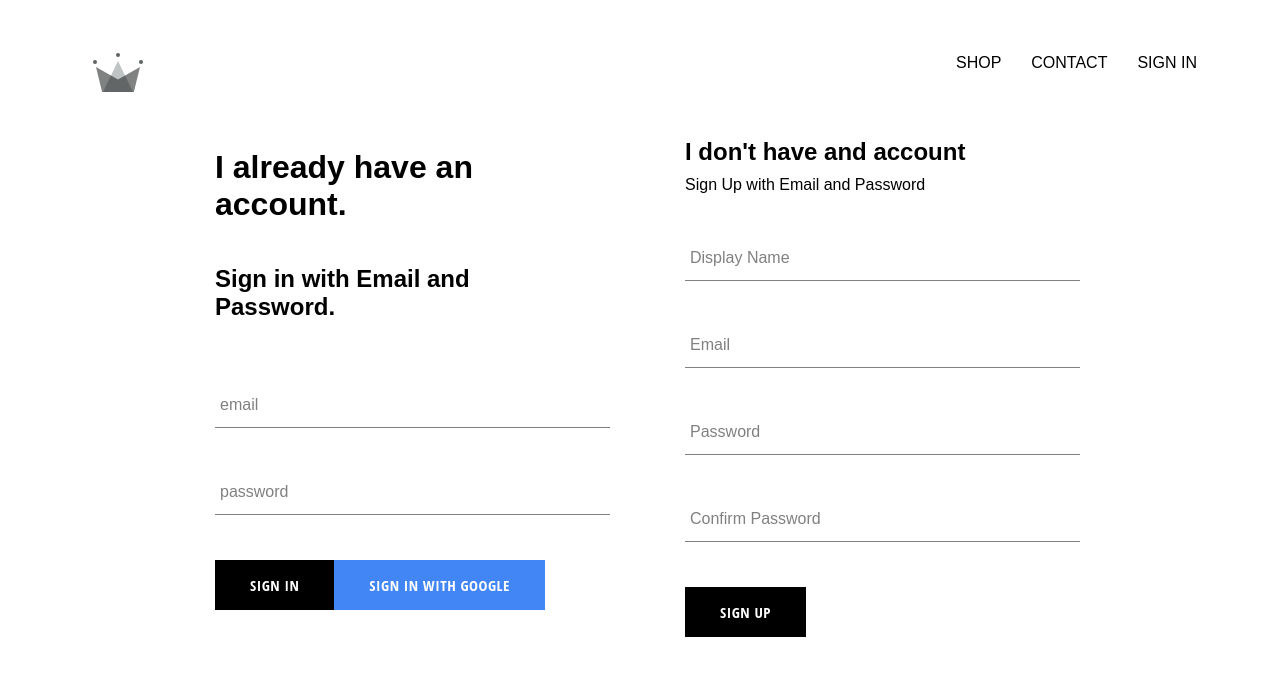
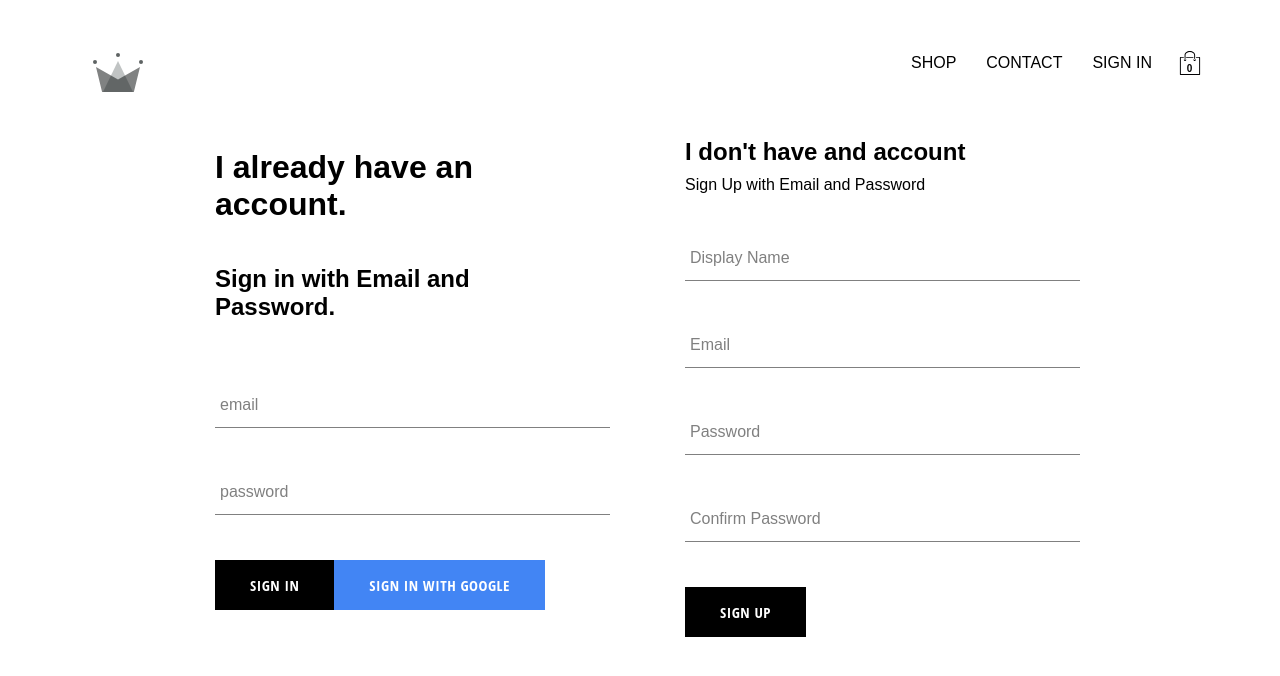
Before and after one commit to mjombanorman/emj-clothing-store, a React (Vite) app: page /signin in a window 1280 px wide. Shown: the top 676 px of the page. Built offline with nearby package versions, Linux system fonts and the light colour scheme; no server answers; a web font is replaced by a local one.

Commit message:
Added cart-icon & cart-dropdown component including the cart reducer

```diff
--- a/src/App.jsx
+++ b/src/App.jsx
@@ -6,34 +6,36 @@
 import ShopPage from "./pages/shop/shop.component";
 import SignInAndSignUpPage from "./pages/sign-in-and-sign-up/sign-in-and-sign-up.component";
 import { auth, createUserProfileDocument } from "./firebase/firebase.utlis";
+import { getDoc } from "firebase/firestore";
 import { connect } from "react-redux";
 import { setCurrentUser } from "./redux/user/user.actions";
+
 class App extends Component {
   unSubscribeFromAuth = null;
+
   componentDidMount() {
     const { setCurrentUser } = this.props;
     this.unSubscribeFromAuth = auth.onAuthStateChanged(async (userAuth) => {
       if (userAuth) {
         try {
-          const userRef = await createUserProfileDocument(userAuth);
-          console.log("useref", userRef);
-          userRef.onSnapshot((snapShot) => {
+          const userDocRef = await createUserProfileDocument(userAuth);
+
+          // Fetch the fresh document data directly
+          const docSnapshot = await getDoc(userDocRef);
+
+          if (docSnapshot.exists()) {
             setCurrentUser({
-              id: snapShot.id,
-              ...snapShot.data(),
+              id: docSnapshot.id,
+              ...docSnapshot.data(),
             });
-          });
-
-          // await  userRef.onSnapshot((snapShot) => {
-          // this.setState({
-          //   currentUser:  userRef.id })
-          // });
-          // });
+          } else {
+            console.warn("User document not found");
+          }
         } catch (error) {
-          console.error("Error in onSnapshot:", error);
+          console.error("Error fetching user data:", error);
         }
       }
-      setCurrentUser(userAuth); // this.setState({ currentUser: userAuth });
+      setCurrentUser(userAuth);
     });
   }
 
--- /dev/null
+++ b/src/components/cart-dropdown/cart-dropdown-component.jsx
@@ -0,0 +1,13 @@
+import React from 'react';
+import CustomButton from '../custom-button/custom-button.component';
+import './cart-dropdown.styles.scss';
+
+const CartDropdown = () => (
+  <div className='cart-dropdown'>
+    <div className='cart-items' />
+    <CustomButton>GO TO CHECKOUT</CustomButton>
+  </div>
+);
+
+
+export default CartDropdown;
--- /dev/null
+++ b/src/components/cart-dropdown/cart-dropdown.styles.scss
@@ -0,0 +1,24 @@
+.cart-dropdown {
+  position: absolute;
+  width: 240px;
+  height: 340px;
+  display: flex;
+  flex-direction: column;
+  padding: 20px;
+  border: 1px solid black;
+  background-color: white;
+  top: 90px;
+  right: 40px;
+  z-index: 5;
+
+  .cart-items {
+    height: 240px;
+    display: flex;
+    flex-direction: column;
+    overflow: scroll;
+  }
+
+  button {
+    margin-top: auto;
+  }
+}
--- /dev/null
+++ b/src/components/cart-icon/cart-icon.component.jsx
@@ -0,0 +1,16 @@
+import React from 'react';
+import { ReactComponent as ShoppingIcon } from '../../assets/shopping-bag.svg';
+import './cart-icon.styles.scss';
+import { connect } from "react-redux";
+import { toggleCartHidden } from "../../redux/cart/cart.actions";
+const CartIcon = ({toggleCartHidden}) => (
+  <div className='cart-icon' onClick={toggleCartHidden}>
+    <ShoppingIcon className='shopping-icon' />
+    <span className='item-count'>0</span>
+  </div>
+);
+
+const mapDispatchToProps = (dispatch) => ({
+  toggleCartHidden: () => dispatch(toggleCartHidden()),
+});
+export default connect(null,mapDispatchToProps)(CartIcon);
--- /dev/null
+++ b/src/components/cart-icon/cart-icon.styles.scss
@@ -0,0 +1,21 @@
+.cart-icon {
+  width: 45px;
+  height: 45px;
+  position: relative;
+  display: flex;
+  align-items: center;
+  justify-content: center;
+  cursor: pointer;
+
+  .shopping-icon {
+    width: 24px;
+    height: 24px;
+  }
+
+  .item-count {
+    position: absolute;
+    font-size: 10px;
+    font-weight: bold;
+    bottom: 12px;
+  }
+}
--- a/src/components/header/header.component.jsx
+++ b/src/components/header/header.component.jsx
@@ -1,27 +1,45 @@
-import React from 'react';
-import { auth } from '../../firebase/firebase.utlis';
+import React from "react";
+import { auth } from "../../firebase/firebase.utlis";
 import "./header.styles.scss";
 import { Link } from "react-router-dom";
 import { ReactComponent as Logo } from "../../assets/crown.svg";
 import { connect } from "react-redux";
-const Header = ({currentUser}) => (
+import CartIcon from "../cart-icon/cart-icon.component";
+import CartDropdown from "../cart-dropdown/cart-dropdown-component";
+
+
+const Header = ({ currentUser,hidden }) => (
   <div className="header">
     <Link className="logo-container" to="/">
       <Logo className="logo" />
     </Link>
     <div className="options">
       <Link className="option" to="/shop">
-         SHOP
+        SHOP
       </Link>
       <Link className="option" to="/shop">
         CONTACT
       </Link>
-      {currentUser ? <div className='option' onClick={()=>auth.signOut()}>SIGN OUT</div> : <Link className="option" to="signin">SIGN IN</Link>}
+      {currentUser ? (
+        <div className="option" onClick={() => auth.signOut()}>
+          SIGN OUT
+        </div>
+      ) : (
+        <Link className="option" to="signin">
+          SIGN IN
+        </Link>
+      )}
+      <CartIcon />
     </div>
+    {
+      hidden ? null : <CartDropdown />  //if hidden is true, don't render the cart dropdown. if hidden is false, render the cart dropdown.  this is a ternary operator.  if hidden is true, return null. if hidden is false, return the cart dropdown.  the ternary operator is a shorthand way of writing an if else statement.  it's a shorthand way of writing an if statement followed by an else statement.  it's a shorthand way of writing an if statement followed by an else statement followed by an else statement.  it's a shorthand way of writing an if statement followed by an else statement followed by an else statement followed by an else statement.  it's a shorthand way of writing an if statement followed by an else statement followed by an else statement followed by an else statement followed by an else statement followed by an else statement followed by an else statement followed by an else statement followed by an else statement followed by an else statement followed by an else statement followed by an else statement followed by an else statement followed by an else statement followed by an else statement followed by an else statement followed by an else statement followed by an else statement followed by an else statement followed by an else statement followed by an else statement followed by an else statement
+    }
+
   </div>
-)
-const mapStateToProps = state => ({
-  currentUser: state.user.currentUser
-})
+);
+const mapStateToProps = ({ user: { currentUser }, cart: { hidden }}) => ({
+currentUser,
+hidden
+});
 
 export default connect(mapStateToProps)(Header);
--- a/src/firebase/firebase.utlis.js
+++ b/src/firebase/firebase.utlis.js
@@ -13,6 +13,7 @@
   setDoc,
   onSnapshot,
 } from "firebase/firestore";
+
 import firebaseConfig from "./firebaseConfig";
 
 // Initialize Firebase
--- a/src/redux/root-reducer.js
+++ b/src/redux/root-reducer.js
@@ -1,8 +1,9 @@
 import { combineReducers } from "redux";
 import userReducer from "./user/user.reducer";
-
+import cartReducer from "./cart/cart.reducer";
 
 
 export default combineReducers({
     user: userReducer,
+    cart:cartReducer
 });
```
Also changed, not shown: src/assets/shopping-bag.svg (added).
